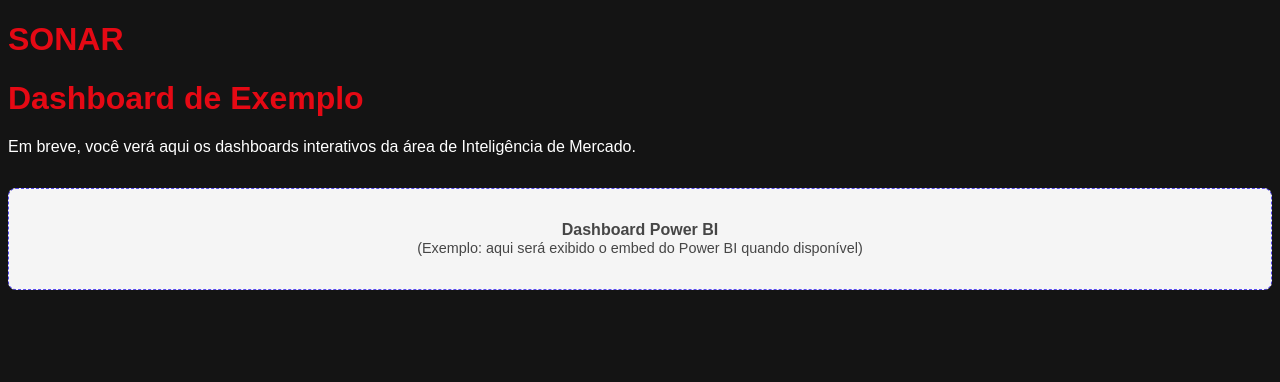
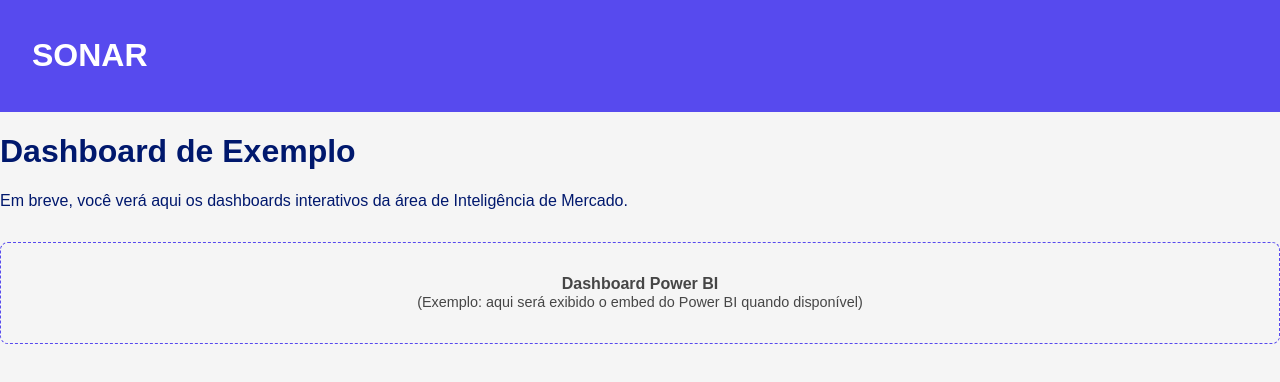
Before and after one commit to DOUGLASDTCORREA/SONAR_Test, a React (Create React App) app: page / in a window 1280 px wide. Shown: the top 382 px of the page. Built offline with nearby package versions, Linux system fonts and the light colour scheme.

Commit message:
Update theme.css

```diff
--- a/src/assets/styles/theme.css
+++ b/src/assets/styles/theme.css
@@ -1,61 +1,74 @@
-body {
-    background-color: #141414; /* Dark background similar to Netflix */
-    color: #ffffff; /* White text for contrast */
-    font-family: 'Arial', sans-serif; /* Font style */
+:root {
+  --primary-light: #574AEE;
+  --primary-dark: #00186D;
+  --green: #53D698;
+  --gray: #F5F5F5;
+  --dark-gray: #464646;
+  --orange: #FF7C2B;
 }
 
-h1, h2, h3, h4, h5, h6 {
-    color: #e50914; /* Netflix red for headings */
+body {
+  background: var(--gray);
+  color: var(--primary-dark);
+  font-family: Arial, sans-serif;
+  margin: 0;
 }
 
-a {
-    color: #e50914; /* Netflix red for links */
-    text-decoration: none; /* Remove underline */
+header {
+  background: var(--primary-light);
+  color: #fff;
+  display: flex;
+  align-items: center;
+  padding: 1rem 2rem;
 }
 
-a:hover {
-    text-decoration: underline; /* Underline on hover */
+.logo {
+  height: 40px;
+  margin-right: 1rem;
 }
 
-.container {
-    max-width: 1200px; /* Max width for content */
-    margin: 0 auto; /* Center the container */
-    padding: 20px; /* Padding around content */
+nav a {
+  color: #fff;
+  margin: 0 1rem;
+  text-decoration: none;
+  font-weight: bold;
 }
 
-.button {
-    background-color: #e50914; /* Button color */
-    color: #ffffff; /* Button text color */
-    border: none; /* No border */
-    padding: 10px 20px; /* Padding for button */
-    border-radius: 5px; /* Rounded corners */
-    cursor: pointer; /* Pointer cursor on hover */
+nav a.active {
+  color: var(--orange);
 }
 
-.button:hover {
-    background-color: #f40612; /* Darker red on hover */
+footer {
+  background: var(--primary-dark);
+  color: #fff;
+  text-align: center;
+  padding: 0.5rem;
+  position: fixed;
+  width: 100%;
+  bottom: 0;
+  font-size: 0.9rem;
 }
 
-.card {
-    background-color: #222222; /* Card background */
-    border-radius: 8px; /* Rounded corners */
-    padding: 15px; /* Padding inside card */
-    margin: 10px 0; /* Margin between cards */
-    box-shadow: 0 2px 10px rgba(0, 0, 0, 0.5); /* Shadow effect */
+.carousel {
+  display: flex;
+  overflow-x: auto;
+  gap: 1rem;
+  padding: 1rem 0;
 }
 
-.dashboard-header {
-    background-color: #e50914; /* Header background */
-    padding: 20px; /* Padding for header */
-    text-align: center; /* Center text */
+.carousel-card {
+  background: #fff;
+  border-radius: 8px;
+  box-shadow: 0 2px 10px rgba(0,0,0,0.1);
+  min-width: 250px;
+  max-width: 250px;
+  padding: 1rem;
+  color: var(--primary-dark);
+  flex: 0 0 auto;
 }
 
-.footer {
-    background-color: #141414; /* Footer background */
-    color: #ffffff; /* Footer text color */
-    text-align: center; /* Center text */
-    padding: 10px; /* Padding for footer */
-    position: relative; /* Positioning */
-    bottom: 0; /* Stick to bottom */
-    width: 100%; /* Full width */
+.section-title {
+  color: var(--primary-light);
+  margin-top: 2rem;
+  margin-bottom: 1rem;
 }
```
